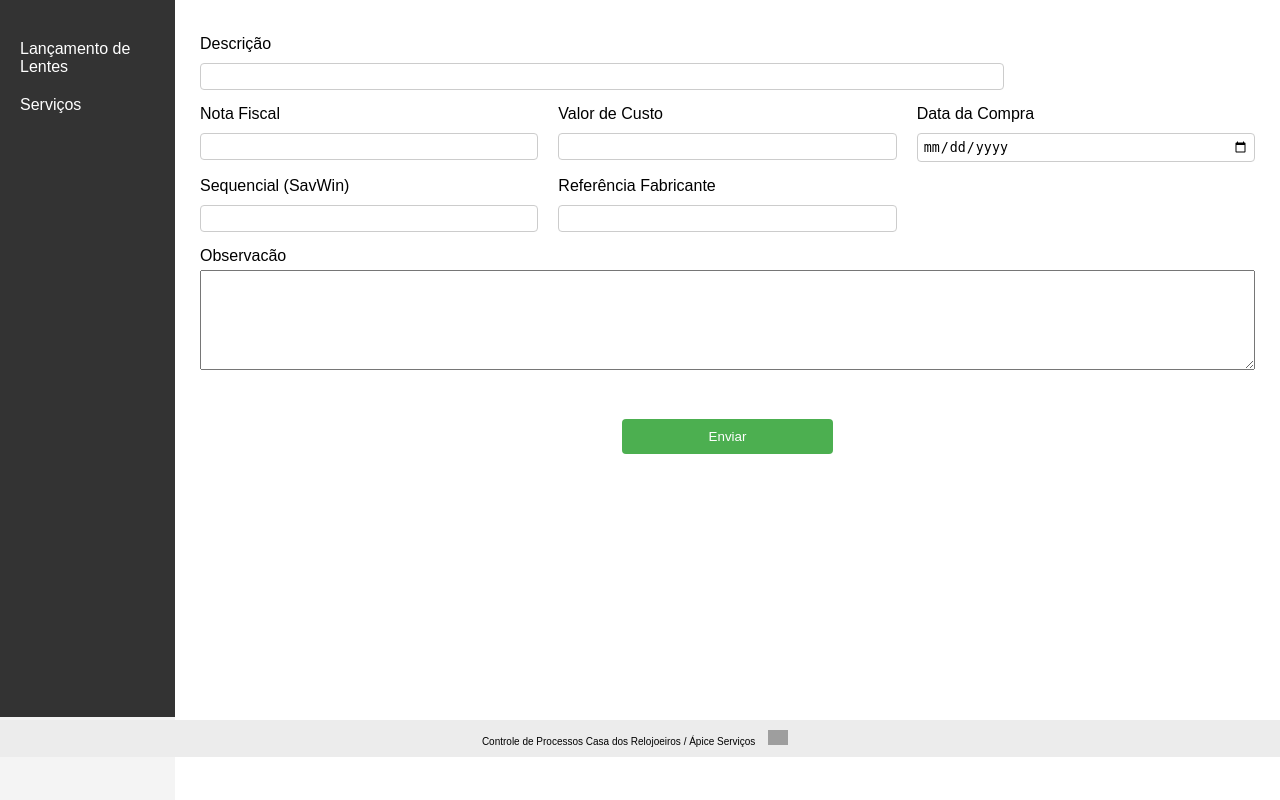
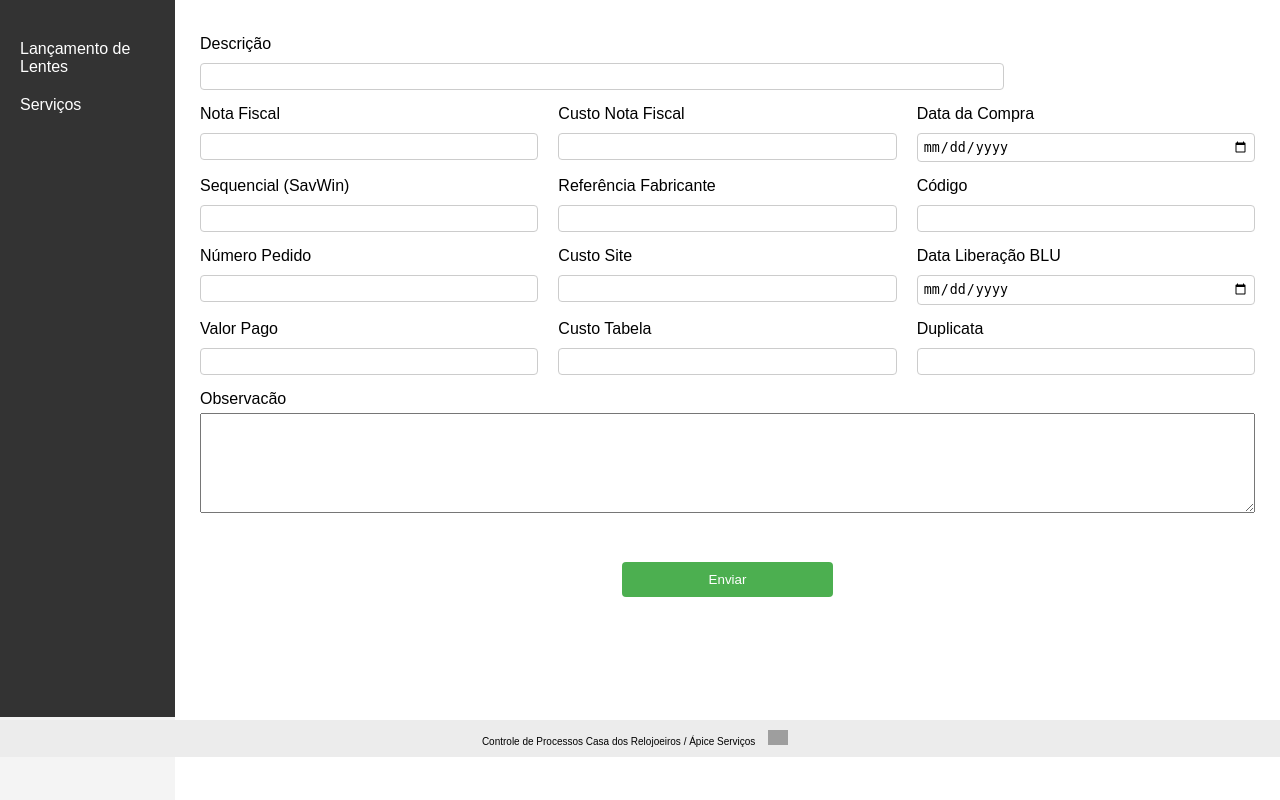
Before and after one commit to RoberttWallker/controle-processos, a Django app: page /lancamento-de-lentes/ in a window 1280 px wide. Shown: the part 43-843 px from the top of the page. Run offline with Django 5.2, Linux system fonts and the light colour scheme; the visitor is signed in with stand-in values (Sample User, id 1); grey boxes are pictures that could not be loaded.

Commit message:
Modificação do modelo de lancamento de lentes e template de lançamento.

```diff
--- a/site_controle_processos/frontend_site/templates/frontend_site/estoque/lancamento_de_lentes.html
+++ b/site_controle_processos/frontend_site/templates/frontend_site/estoque/lancamento_de_lentes.html
@@ -31,7 +31,7 @@
                     <input type="number" id="nota_fiscal" name="nota_fiscal" required>
                 </div>
                 <div class="campo">
-                    <label for="valor_custo">Valor de Custo </label>
+                    <label for="valor_custo">Custo Nota Fiscal </label>
                     <input type="number" id="valor_custo" name="valor_custo" step="0.01" required>
                 </div>
                 <div class="campo">
@@ -46,11 +46,42 @@
                     <input type="number" id="sequencial_prod" name="sequencial_prod" required>
                 </div>
                 <div class="campo">
-                    <label for="codigo_fabricante">Referência Fabricante </label>
+                    <label for="ref_fabricante">Referência Fabricante </label>
                     <input type="text" id="ref_fabricante" name="ref_fabricante" required>
                 </div>
-                <div class="campo" style="visibility: hidden;">
-                    <input>
+                <div class="campo">
+                    <label for="codigo">Código </label>
+                    <input type="number" id="codig" name="codigo" required>
+                </div>
+            </div>
+
+            <div class="linha_campos" id="linha_campos_3">
+                <div class="campo">
+                    <label for="num_pedido">Número Pedido </label>
+                    <input type="number" id="num_pedido" name="num_pedido" required>
+                </div>
+                <div class="campo">
+                    <label for="custo_site">Custo Site </label>
+                    <input type="text" id="custo_site" name="custo_site" required>
+                </div>
+                <div class="campo">
+                    <label for="data_lib_blu">Data Liberação BLU </label>
+                    <input type="date" id="data_lib_blu" name="data_lib_blu" required>
+                </div>
+            </div>
+
+            <div class="linha_campos" id="linha_campos_3">
+                <div class="campo">
+                    <label for="num_pedido">Valor Pago </label>
+                    <input type="number" id="valor_pago" name="valor_pago" required>
+                </div>
+                <div class="campo">
+                    <label for="custo_tabela">Custo Tabela </label>
+                    <input type="number" id="custo_tabela" name="custo_tabela" required>
+                </div>
+                <div class="campo">
+                    <label for="duplicata">Duplicata </label>
+                    <input type="text" id="duplicata" name="duplicata" required>
                 </div>
             </div>
 
```
Also changed, not shown: site_controle_processos/frontend_site/models.py (+26 -5 lines), site_controle_processos/frontend_site/migrations/0003_rename_sequencial_compraslentes_codigo_and_more.py (added).
